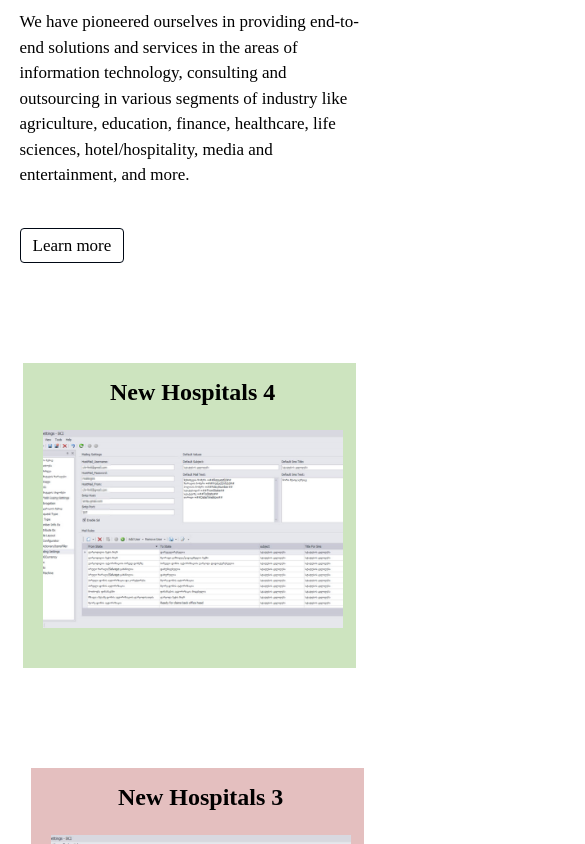
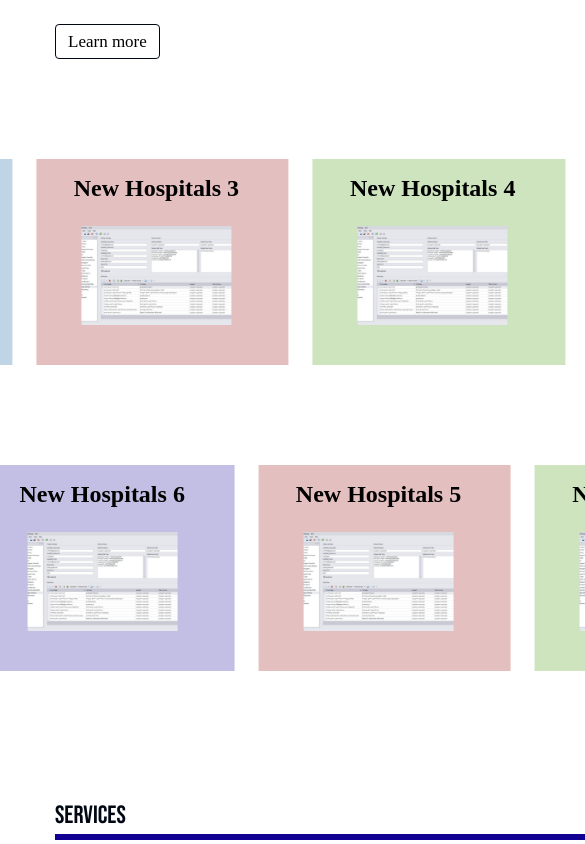
Before and after one commit to atmstech444/atms-front, a React (Vite) app: page / in a window 390 px wide. Shown: the part 1156-2000 px from the top of the page, 585 px wide, since content can reach past the window. Built offline with nearby package versions, Linux system fonts and the light colour scheme; a web font is replaced by a local one.

Commit message:
style: change responsive of slider

```diff
--- a/src/components/FirstSliderDesktop.tsx
+++ b/src/components/FirstSliderDesktop.tsx
@@ -18,7 +18,7 @@ export default class FirstSliderDesktop extends Component {
       speed: 2000,
       autoplaySpeed: 2000,
       cssEase: "linear",
-
+      arrows: false,
     };
     const sliderItems = [
       {
@@ -86,19 +86,20 @@ const SliderMain = styled.div`
   display: flex;
   flex-direction: column;
   justify-content: center;
-    @media (min-width: 1440px){
+  margin-top: 100px;
+  @media (min-width: 1440px) {
     width: 1440px;
   }
-    @media (min-width: 1600px){
+  @media (min-width: 1600px) {
     width: 1600px;
   }
-    @media (min-width: 1800px){
+  @media (min-width: 1800px) {
     width: 1800px;
   }
-    @media (min-width: 1900px){
+  @media (min-width: 1900px) {
     width: 1900px;
   }
-`
+`;
 const SliderItem = styled.div`
   display: flex;
   flex-direction: column;
@@ -109,10 +110,13 @@ const SliderItem = styled.div`
   width: 300px;
   padding-bottom: 40px;
   margin-left: 20px;
-  @media (min-width: 768px){
+  @media (min-width: 360px) {
+    width: 200px;
+  }
+  @media (min-width: 768px) {
     width: 210px;
   }
-  @media (min-width: 1440px){
+  @media (min-width: 1440px) {
     width: 410px;
   }
 `;
@@ -125,10 +129,13 @@ const SliderContent = styled.div<SliderContentProps>`
 
 const SliderImage = styled.img`
   width: 100%;
-  @media (min-width: 768px){
+  @media (min-width: 360px) {
+    width: 150px;
+  }
+  @media (min-width: 768px) {
     width: 200px;
   }
-  @media (min-width: 1440px){
+  @media (min-width: 1440px) {
     width: 100%;
   }
 `;
--- a/src/components/SecondSliderDesktop.tsx
+++ b/src/components/SecondSliderDesktop.tsx
@@ -18,7 +18,8 @@ export default class SecondSliderDesktop extends Component {
       speed: 2000,
       autoplaySpeed: 2000,
       cssEase: "linear",
-      rtl: true
+      rtl: true,
+      arrows: false
     };
     const sliderItems = [
       {
@@ -86,6 +87,7 @@ const SliderMain = styled.div`
     display: flex;
     flex-direction: column;
     justify-content: center;
+    margin-top: 100px;
     @media (min-width: 1440px){
         width: 1440px;
     }
@@ -109,6 +111,9 @@ const SliderItem = styled.div`
   width: 300px;
   padding-bottom: 40px;
   margin-left: 20px;
+  @media (min-width: 360px){
+    width: 200px;
+  }
   @media (min-width: 768px){
     width: 210px;
   }
@@ -125,6 +130,9 @@ const SliderContent = styled.div<SliderContentProps>`
 
 const SliderImage = styled.img`
   width: 100%;
+  @media (min-width: 360px){
+    width: 150px;
+  }
   @media (min-width: 768px){
     width: 200px;
   }
--- a/src/index.css
+++ b/src/index.css
@@ -84,14 +84,14 @@ a {
   text-decoration: none;
 }
 
-.slick-list{
+/* .slick-list{
   width: 360px;
   margin-top: 100px;
   align-items: center;
   justify-content: center;
   display: flex;
   margin-left: 10px;
-}
+} */
 
 .slick-track{
   display: flex;
--- a/src/pages/Home.tsx
+++ b/src/pages/Home.tsx
@@ -89,21 +89,12 @@ export const Home = () => {
           <Button>Learn more</Button>
         </AboutUs>
 
-
         <div>
-        {isMobileScreen ? (
-          <SliderComponent />
-        ) : (
           <FirstSliderDesktop />
-        )}
         </div>
 
         <div>
-        {isMobileScreen ? (
-          <SecondSliderMobile />
-        ) : (
           <SecondSliderDesktop />
-        )}
         </div>
 
         <Services>
```
Lines whose indentation alone changed are shown as unchanged.
